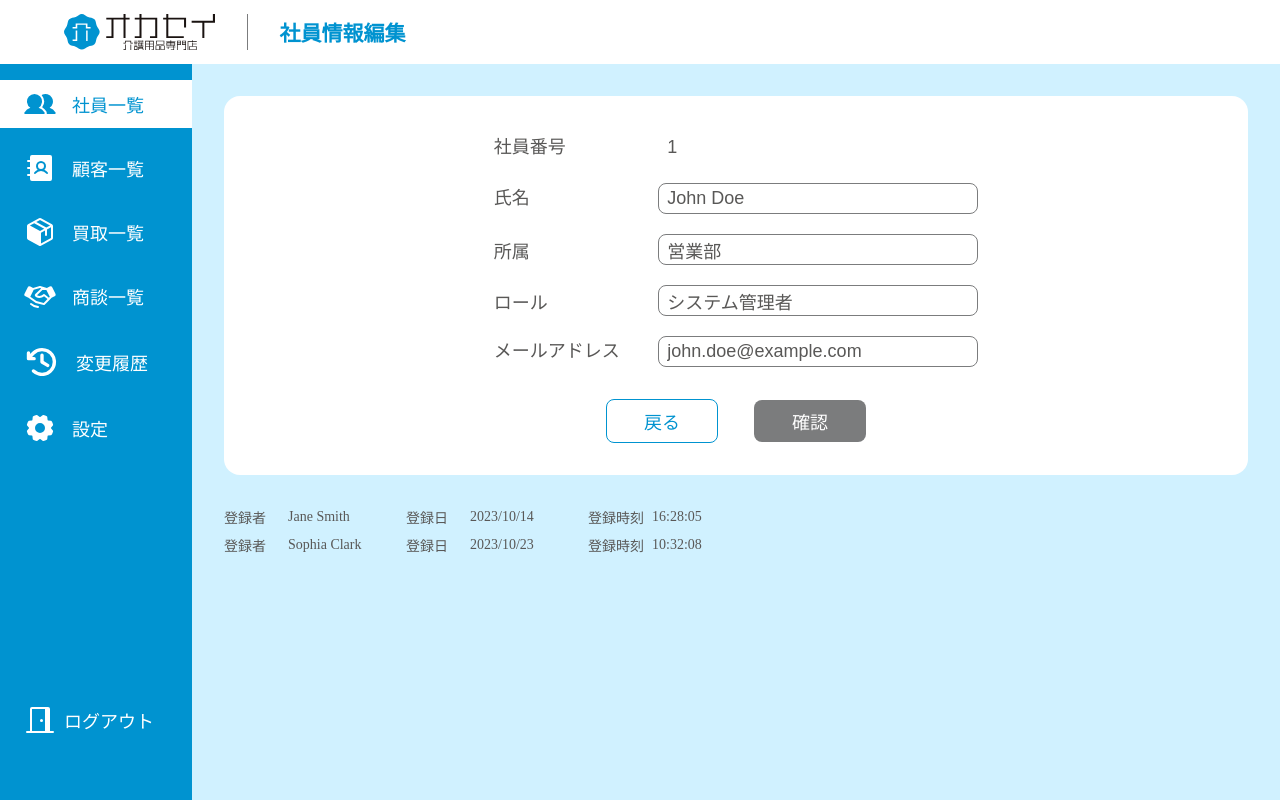
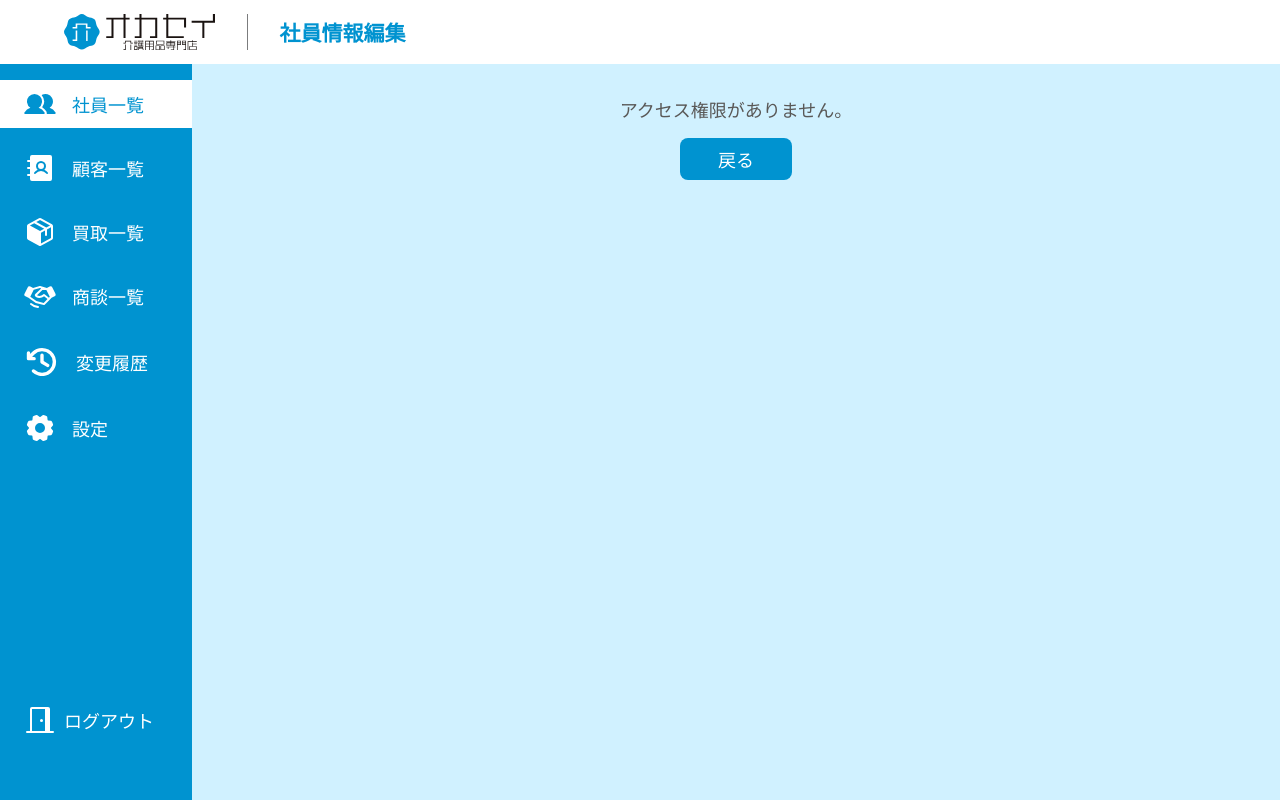
Before and after one commit to studioexu/okasei-business-create, a SvelteKit app: page /users/1 in a window 1280 px wide. Before the commit this address had no page. Built offline with nearby package versions, Linux system fonts and the light colour scheme.

Commit message:
debug: 編集ページ表示時にundefinedと表示されるバグを解消し、権限がないときにはエラーメッセージを表ないときにはエラーメッセージを表示

```diff
--- a/src/routes/users/[id]/+page.svelte
+++ b/src/routes/users/[id]/+page.svelte
@@ -1,5 +1,4 @@
 <script lang="ts" context="module">
-	import { onMount } from 'svelte'
 	import { goto } from '$app/navigation'
 	import { page } from '$app/stores'
 	import { user, roles, users, created, updated } from '@/stores/users'
@@ -7,13 +6,19 @@
 	import type { EditedData, Role, User, UserKey } from '@/libs/types'
 	import ResultModal from '@/views/modals/ResultModal.svelte'
 
-	const texts: EditedData = {
+	const createdTexts: EditedData = {
 		user: '登録者',
 		date: '登録日',
 		time: '登録時刻'
 	}
 
-	const keys = <('user' | 'date' | 'time')[]>Object.keys(texts)
+	const updatedTexts: EditedData = {
+		user: '更新者',
+		date: '更新日',
+		time: '更新時刻'
+	}
+
+	const keys: ('user' | 'date' | 'time')[] = ['user', 'date', 'time']
 
 	const generateEditedData = (data: { user: string; datetime: Date }): EditedData => {
 		const obj: EditedData = { user: '', date: '', time: '' }
@@ -173,13 +178,10 @@
 	$: {
 		if (isConfirming && isShown && isSucceeded) setTimeout(() => goBack(), 2000)
 	}
-
-	onMount(() => {
-		if ($user.role !== 'システム管理者') goto('/users')
-	})
 </script>
 
 <div class="container">
+	{#if $user.role === 'システム管理者'}
 		<form class="form" on:submit={event => onSubmit(event)}>
 			{#each fieldsets as fieldset}
 				<fieldset>
@@ -231,14 +233,14 @@
 		<dl class="history">
 			<div>
 				{#each keys as key}
-				<dt>{texts[key]}</dt>
+					<dt>{createdTexts[key]}</dt>
 					<dd>{createdAt[key]}</dd>
 				{/each}
 			</div>
 			{#if updatedAt.user !== ''}
 				<div>
 					{#each keys as key}
-					<dt>{texts[key]}</dt>
+						<dt>{updatedTexts[key]}</dt>
 						<dd>{updatedAt[key]}</dd>
 					{/each}
 				</div>
@@ -246,6 +248,10 @@
 		</dl>
 		{#if isConfirming && isShown}
 			<ResultModal {isSucceeded} on:click={() => (isSucceeded ? goBack() : (isShown = false))} />
+		{/if}
+	{:else}
+		<p>アクセス権限がありません。</p>
+		<button class="primary" on:click={() => goto('/users')}>戻る</button>
 	{/if}
 </div>
 
@@ -321,5 +327,10 @@
 				}
 			}
 		}
+
+		> p {
+			text-align: center;
+			margin-bottom: 16px;
+		}
 	}
 </style>
```
Lines whose indentation alone changed are shown as unchanged.
